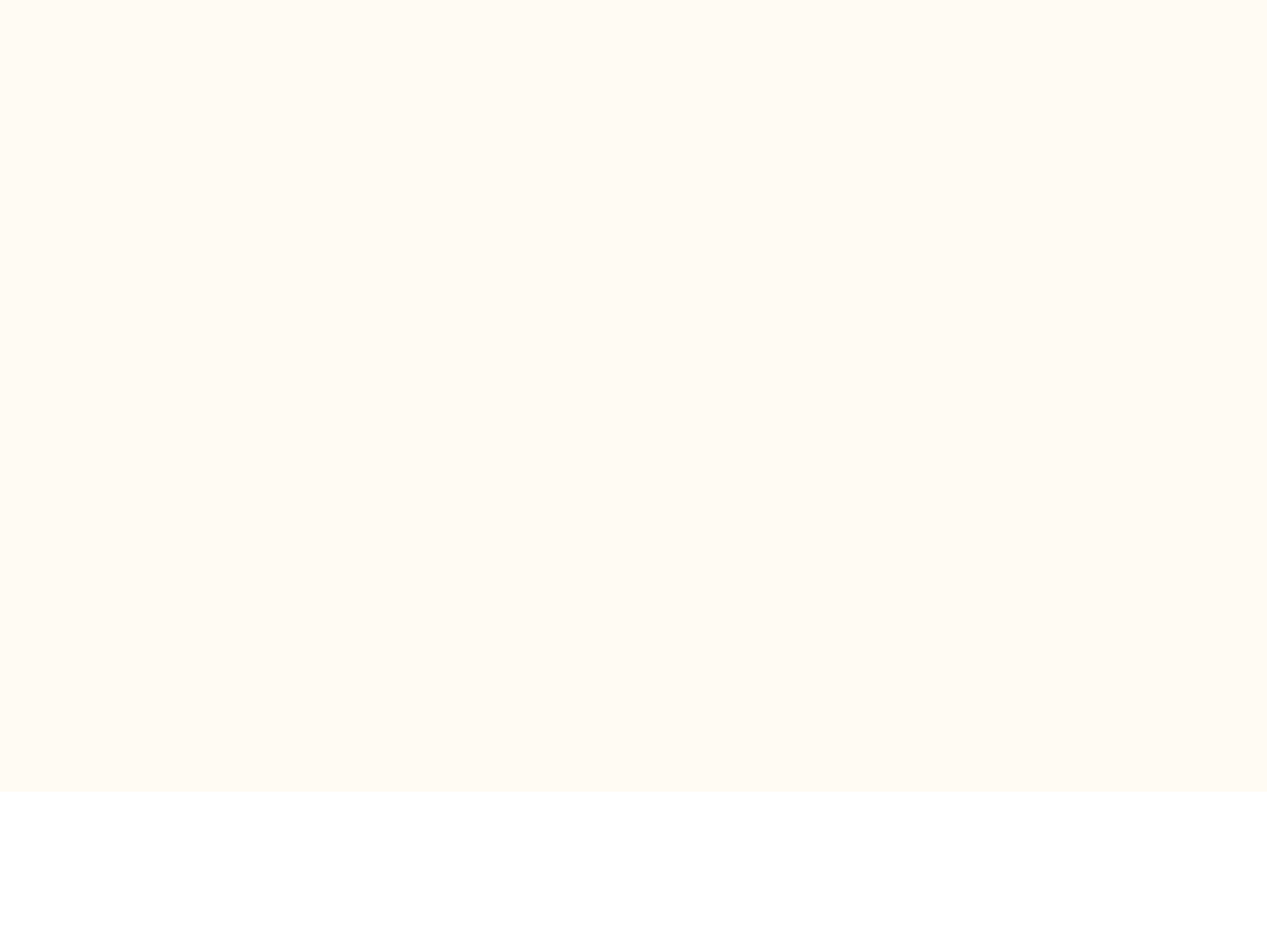
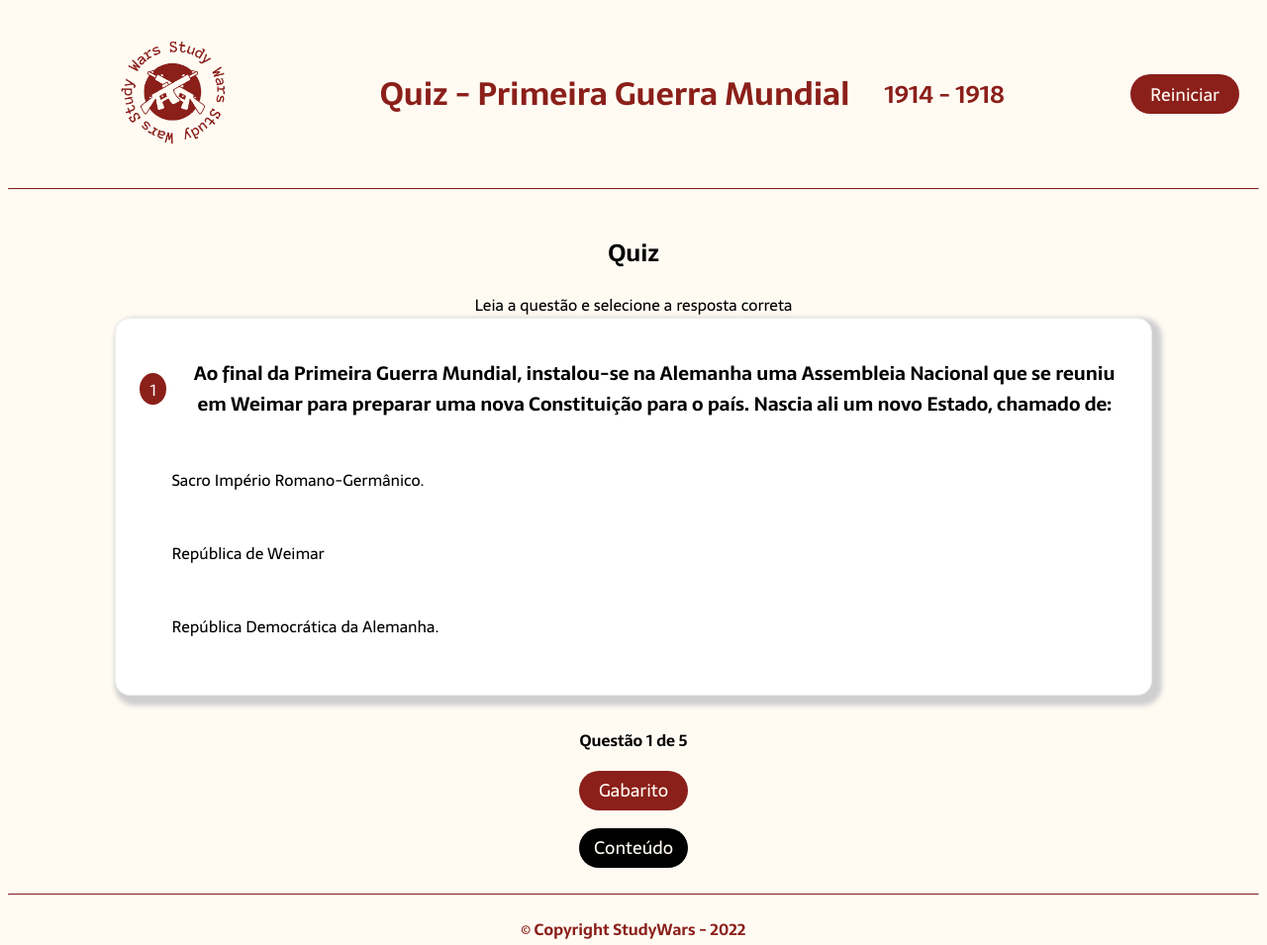
Before and after one commit to hysabelly/StudyWars, a plain HTML site: page projeto - versão atualizada/html/quizGuerra5.html in a window 1280 px wide. Shown: the whole page at 99% size. Before the commit the page ends 800 px from the top, so only its background shows below. Drawn offline with Linux system fonts and the light colour scheme.

Commit message:
implementando quiz 5

```diff
--- a/projeto - versão atualizada/html/quizGuerra5.html
+++ b/projeto - versão atualizada/html/quizGuerra5.html
@@ -10,3 +10,67 @@
   <link rel="stylesheet" type="text/css" href="../css/quizGuerras.css">
 </head>
 </html>
+
+<body>
+  <header class="cabecalho">
+      <a href="../html/paginaInicial.html"><img class="cabecalho-imagem" src="../img/logo.png" alt="Logo" ></a>
+      <a class="cabecalho-menu-item" href="../html/index.html"> </a>
+      <h1 id="titulo">Quiz - Primeira Guerra Mundial</h1>
+      <h2 id="subtitulo">1914 - 1918</h2>
+      <div class="conteudo-principal-escrito">
+        <a href="../html/quizGuerra5.html"> <button class="conteudo-principal-escrito-botao">Reiniciar</button></a>
+      </div>
+    </header>
+    <hr class="separador">
+
+<main class="tela-principal">
+
+    <section class='conteudos'>
+
+        <h1>Quiz</h1>
+
+        <article class='centro' id='instrucoes'>
+            Leia a questão e selecione a resposta correta
+        </article>
+
+        <article class='questoes'>
+
+            <header class='questao'>
+                <span id='numQuestao'></span>
+                <h2 id='pergunta'></h2>
+            </header>
+
+            <div class='corpo'>
+                <ol type='A' id='alternativas'>
+                    <li id='a' value='1A' class='respostas' onClick='verificarSeAcertou(this, this)'></li>
+                    <li id='b' value='1B' class='respostas' onClick='verificarSeAcertou(this, this)'></li>
+                    <li id='c' value='1C' class='respostas' onClick='verificarSeAcertou(this, this)'></li>
+
+                </ol>
+            </div>
+        </article>
+
+        <article id='aviso'>Questão <span id='numero'></span> de <span id='total'></span></article>
+
+        <div class="conteudo-principal-escrito">
+          <a href="../html/gabaritoGuerra5.html"> <br> <button class="conteudo-principal-escrito-botao">Gabarito</button></a>
+        </div>
+
+        <div class="conteudo-principal-escrito">
+          <a href="../html/paginaGuerra5.html"> <br> <button class="btn_voltar">Conteúdo</button></a>
+        </div>
+
+    </section>
+
+</main>
+
+<hr class="separador">
+  <footer>
+      <h4 class="direitos"> &copy; Copyright StudyWars - 2022</h4>
+  </footer>
+
+<!-- JS externo -->
+<script src="../js/quizGuerra5.js"></script>
+
+</body>
+</html>
--- /dev/null
+++ b/projeto - versão atualizada/js/quizGuerra5.js
@@ -0,0 +1,186 @@
+let titulo = document.querySelector('h1')
+let instrucoes = document.querySelector('#instrucoes')
+let aviso = document.querySelector('#aviso')
+//let respostaEsta = document.querySelector('#respostaEsta')
+let pontos = 0 // pontos para o placar
+let placar = 0 // placar
+
+// PERGUNTA
+let numQuestao = document.querySelector('#numQuestao')
+let pergunta   = document.querySelector('#pergunta')
+
+// ALTERNATIVAS
+let a = document.querySelector('#a')
+let b = document.querySelector('#b')
+let c = document.querySelector('#c')
+
+// article com a class questoes
+let articleQuestoes = document.querySelector('.questoes')
+// ol li com as alternativas
+let alternativas = document.querySelector('#alternativas')
+
+const q0 = {
+  numQuestao   : 0,
+  pergunta     : "Pergunta",
+  alternativaA : "Alternativa A",
+  alternativaB : "Alternativa B",
+  alternativaC : "Alternativa C",
+  correta      : "0",
+}
+
+const q1 = {
+  numQuestao   : 1,
+  pergunta     : "Ao final da Primeira Guerra Mundial, instalou-se na Alemanha uma Assembleia Nacional que se reuniu em Weimar para preparar uma nova Constituição para o país. Nascia ali um novo Estado, chamado de:",
+  alternativaA : "Sacro Império Romano-Germânico.",
+  alternativaB : "República de Weimar",
+  alternativaC : "República Democrática da Alemanha.",
+  correta      : "República de Weimar",
+}
+
+const q2 = {
+  numQuestao   : 2,
+  pergunta     : "Dos fenômenos abaixo citados, assinale aquele que é considerado como o causador da Primeira Guerra Mundial.",
+  alternativaA : "O assassinato da família imperial russa.",
+  alternativaB : "O descumprimento do Tratado de Versalhes por parte da Alemanha.",
+  alternativaC : "O assassinato do arquiduque Francisco Ferdinando, herdeiro do trono austríaco.",
+  correta      : "O assassinato do arquiduque Francisco Ferdinando, herdeiro do trono austríaco.",
+}
+
+const q3 = {
+  numQuestao   : 3,
+  pergunta     : "O Tratado de Versalhes foi um documento elaborado na Conferência de Paz de Paris e determinou as imposições dos países vencedores da Primeira Guerra Mundial contra os alemães, os derrotados. Quais dos países abaixo NÃO ENVIOU delegações para essa conferência?",
+  alternativaA : "Brasil",
+  alternativaB : "Nicarágua",
+  alternativaC : "Alemanha",
+  correta      : "Alemanha",
+}
+
+const q4 = {
+  numQuestao   : 4,
+  pergunta     : "Qual país fazia parte da Tríplice Aliança, mas se recusou a participar da guerra por esse grupo quando o conflito se iniciou em 1914?",
+  alternativaA : "Itália",
+  alternativaB : "Bulgária",
+  alternativaC : "Rússia",
+  correta      : "Itália",
+}
+
+const q5 = {
+  numQuestao   : 5,
+  pergunta     : "Qual motivo serviu como justificativa para a entrada dos Estados Unidos na Primeira Guerra Mundial?",
+  alternativaA : "O aprisionamento de uma delegação norte-americana na França.",
+  alternativaB : "Hostilidade da Alemanha contra os Estados Unidos.",
+  alternativaC : "Atentados terroristas realizados nos Estados Unidos a mando das Potências Centrais.",
+  correta      : "Hostilidade da Alemanha contra os Estados Unidos.",
+}
+
+// CONSTANTE COM UM ARRAY DE OBJETOS COM TODAS AS QUESTOES
+const questoes = [q0, q1, q2, q3, q4, q5]
+
+let numero = document.querySelector('#numero')
+let total  = document.querySelector('#total')
+
+numero.textContent = q1.numQuestao
+
+let totalDeQuestoes = (questoes.length)-1
+console.log("Total de questões " + totalDeQuestoes)
+total.textContent = totalDeQuestoes
+
+// MONTAR A 1a QUESTAO COMPLETA, para iniciar o Quiz
+numQuestao.textContent = q1.numQuestao
+pergunta.textContent   = q1.pergunta
+a.textContent = q1.alternativaA
+b.textContent = q1.alternativaB
+c.textContent = q1.alternativaC
+
+// CONFIGURAR O VALUE INICIAL DA 1a QUESTAO COMPLETA
+a.setAttribute('value', '1A')
+b.setAttribute('value', '1B')
+c.setAttribute('value', '1C')
+
+// PARA MONTAR AS PROXIMAS QUESTOES
+function proximaQuestao(nQuestao) {
+  numero.textContent = nQuestao
+  numQuestao.textContent = questoes[nQuestao].numQuestao
+  pergunta.textContent   = questoes[nQuestao].pergunta
+  a.textContent = questoes[nQuestao].alternativaA
+  b.textContent = questoes[nQuestao].alternativaB
+  c.textContent = questoes[nQuestao].alternativaC
+  a.setAttribute('value', nQuestao+'A')
+  b.setAttribute('value', nQuestao+'B')
+  c.setAttribute('value', nQuestao+'C')
+}
+
+function bloquearAlternativas() {
+  a.classList.add('bloqueado')
+  b.classList.add('bloqueado')
+  c.classList.add('bloqueado')
+}
+
+function desbloquearAlternativas() {
+  a.classList.remove('bloqueado')
+  b.classList.remove('bloqueado')
+  c.classList.remove('bloqueado')
+}
+
+function verificarSeAcertou(nQuestao, resposta) {
+
+  let numeroDaQuestao = nQuestao.value
+  console.log("Questão " + numeroDaQuestao)
+
+  let respostaEscolhida = resposta.textContent
+  //console.log("RespU " + respostaEscolhida)
+
+  let certa = questoes[numeroDaQuestao].correta
+  //console.log("RespC " + certa)
+
+  if(respostaEscolhida == certa) {
+      //console.log("Acertou")
+      pontos += 10 // pontos = pontos + 10
+  } else {
+      //console.log("Errou!")
+  }
+
+  // atualizar placar
+  placar = pontos
+  instrucoes.textContent = "Pontos " + placar
+
+  // bloquear a escolha de opcoes
+  bloquearAlternativas()
+
+  setTimeout(function() {
+      //respostaEsta.textContent = '...'
+      proxima = numeroDaQuestao+1
+
+      if(proxima > totalDeQuestoes) {
+          console.log('Fim do Jogo!')
+          fimDoJogo()
+      } else {
+          proximaQuestao(proxima)
+      }
+  }, 250)
+  desbloquearAlternativas()
+}
+
+function fimDoJogo() {
+  instrucoes.textContent = "Fim de Jogo!"
+  numQuestao.textContent = ""
+
+  let pont = ''
+  pontos == 0 ? pont = 'ponto' : pont = 'pontos'
+
+  pergunta.textContent   = "Você conseguiu " + pontos + " " + pont
+
+  aviso.textContent = "Você conseguiu " + pontos + " " + pont
+
+  a.textContent = ""
+  b.textContent = ""
+  c.textContent = ""
+
+  a.setAttribute('value', '0')
+  b.setAttribute('value', '0')
+  c.setAttribute('value', '0')
+
+  // OCULTAR O ARTICLE DA QUESTAO
+  articleQuestoes.style.display = 'none'
+
+}
```
